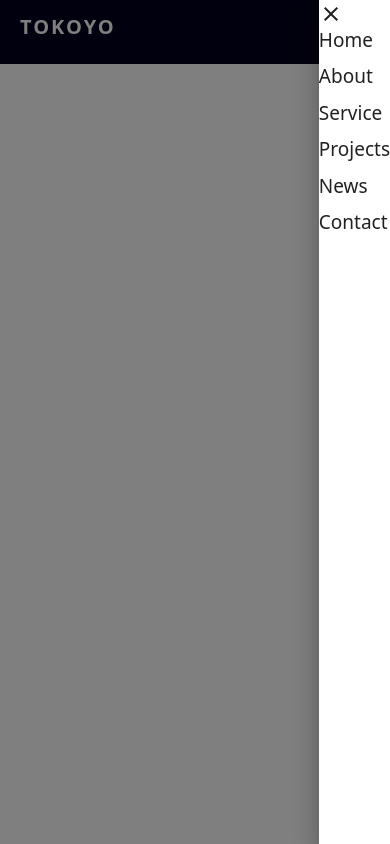
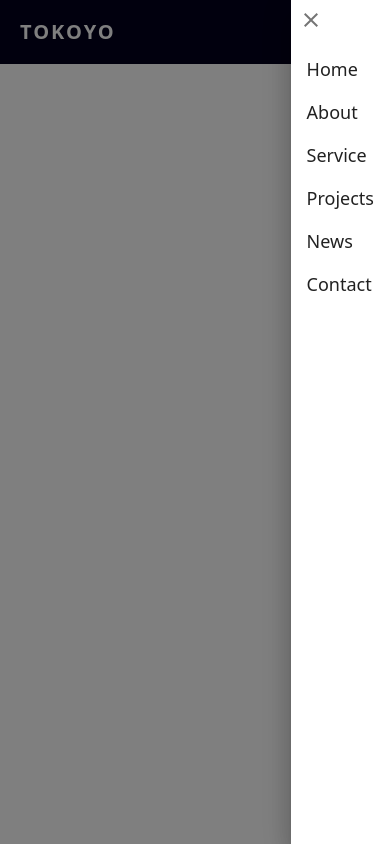
Before and after one commit to haseeb196/old-portfolio, a Next.js app: page / in a window 390 px wide. Both pictures are taken after a click on the button 350 px from the left and 32 px from the top of the page. Built offline with nearby package versions, Linux system fonts and the light colour scheme.

Commit message:
still working part 2....

```diff
--- a/src/components/MuiComponents/Drawers.js
+++ b/src/components/MuiComponents/Drawers.js
@@ -1,8 +1,9 @@
 import React, { useState } from 'react';
 import Drawer from '@mui/material/Drawer';
-import { IconButton } from '@mui/material';
+import { IconButton, Box, List, ListItem } from '@mui/material';
 import { Clear, Menu } from '@mui/icons-material';
 import Link from 'next/link';
+
 const Drawers = () => {
   const [open, setOpen] = useState(false);
   return (
@@ -11,36 +12,76 @@ const Drawers = () => {
         color="#FFFFFF"
         onClick={() => setOpen(true)}
       >
-        <Menu style={{color : 'white'}} />
+        <Menu style={{ color: 'white' }} />
       </IconButton>
       <Drawer
+        sx={{ width: 500 }}
+        SlideProps={{ timeout: 300 }}
         open={open}
         onClose={() => setOpen(false)}
         anchor={'right'}
       >
-      <div><Clear /></div>
-      <div>
-        <ul className={`flex gap-y-2 flex-col text-[19px] capitalize `}>
-          <li>
-            <Link href={'/'}>Home</Link>
-          </li>
-          <li>
-            <Link href={'/about'}>About</Link>
-          </li>
-          <li>
-            <Link href={'/service'}>Service</Link>
-          </li>
-          <li>
-            <Link href={'/projects'}>projects</Link>
-          </li>
-          <li>
-            <Link href={'/news'}>News</Link>
-          </li>
-          <li>
-            <Link href={'/contact'}>Contact</Link>
-          </li>
-        </ul>
-        </div>
+        <Box className="flex flex-wrap flex-col items-start">
+          <IconButton onClick={() => setOpen(false)}>
+            <Clear />
+          </IconButton>
+          <List className="md:pr-[210px] lg:pr-[210px] pl-[20px] sm:pr-[170px]">
+            <ListItem>
+              <Link
+                href={'/'}
+                onClick={() => setOpen(false)}
+                className="md:text-[21px] lg:text-[21px] sm:text-[18px]"
+              >
+                Home
+              </Link>
+            </ListItem>
+            <ListItem>
+              <Link
+                href={'/about'}
+                onClick={() => setOpen(false)}
+                className="md:text-[21px] lg:text-[21px] sm:text-[18px]"
+              >
+                About
+              </Link>
+            </ListItem>
+            <ListItem>
+              <Link
+                href={'/service'}
+                onClick={() => setOpen(false)}
+                className="md:text-[21px] lg:text-[21px] sm:text-[18px]"
+              >
+                Service
+              </Link>
+            </ListItem>
+            <ListItem>
+              <Link
+                href={'/projects'}
+                onClick={() => setOpen(false)}
+                className="md:text-[21px] lg:text-[21px] sm:text-[18px]"
+              >
+                Projects
+              </Link>
+            </ListItem>
+            <ListItem>
+              <Link
+                href={'/news'}
+                onClick={() => setOpen(false)}
+                className="md:text-[21px] lg:text-[21px] sm:text-[18px]"
+              >
+                News
+              </Link>
+            </ListItem>
+            <ListItem>
+              <Link
+                href={'/contact'}
+                onClick={() => setOpen(false)}
+                className="md:text-[21px] lg:text-[21px] sm:text-[18px]"
+              >
+                Contact
+              </Link>
+            </ListItem>
+          </List>
+        </Box>
       </Drawer>
     </>
   );
--- a/src/components/sidebar/Sidebar.js
+++ b/src/components/sidebar/Sidebar.js
@@ -1,4 +1,4 @@
-import { ModeNight, Menu  } from '@mui/icons-material';
+import { ModeNight, Menu, WbSunny } from '@mui/icons-material';
 import { IconButton } from '@mui/material';
 import Link from 'next/link';
 import React from 'react';
@@ -65,17 +65,34 @@ const Sidebar = () => {
           chg ? 'bg-[#03001C]' : 'bg-[#F9F9F9]'
         } rounded-3xl p-1`}
       >
-        <IconButton onClick={colorchanger}>
-          <ModeNight htmlColor={chg ? 'white' : 'gray'} />
+        <IconButton
+          onClick={colorchanger}
+          className="shadow-2xl"
+        >
+          {chg ? (
+            <WbSunny
+              htmlColor="white"
+              style={{ transition: 'all', transitionDuration: '130ms' }}
+            />
+          ) : (
+            <ModeNight
+              htmlColor="gray"
+              style={{ transition: 'all', transitionDuration: '130ms' }}
+            />
+          )}
         </IconButton>
       </div>
     </div>
   ) : (
-    <div className='flex flex-row justify-between bg-[#03001C] text-white py-3'>
-      <div className='ml-5'>
-        <h1 className='uppercase text-[20px] font-bold tracking-widest '>tokoyo</h1>
+    <div className="flex flex-row justify-between items-center bg-[#03001C] text-white py-3">
+      <div className="ml-5">
+        <h1 className="uppercase text-[20px] font-bold tracking-widest ">
+          tokoyo
+        </h1>
       </div>
-      <div className='mr-5'><Drawers /></div>
+      <div className="mr-5">
+        <Drawers />
+      </div>
     </div>
   );
 };
```
